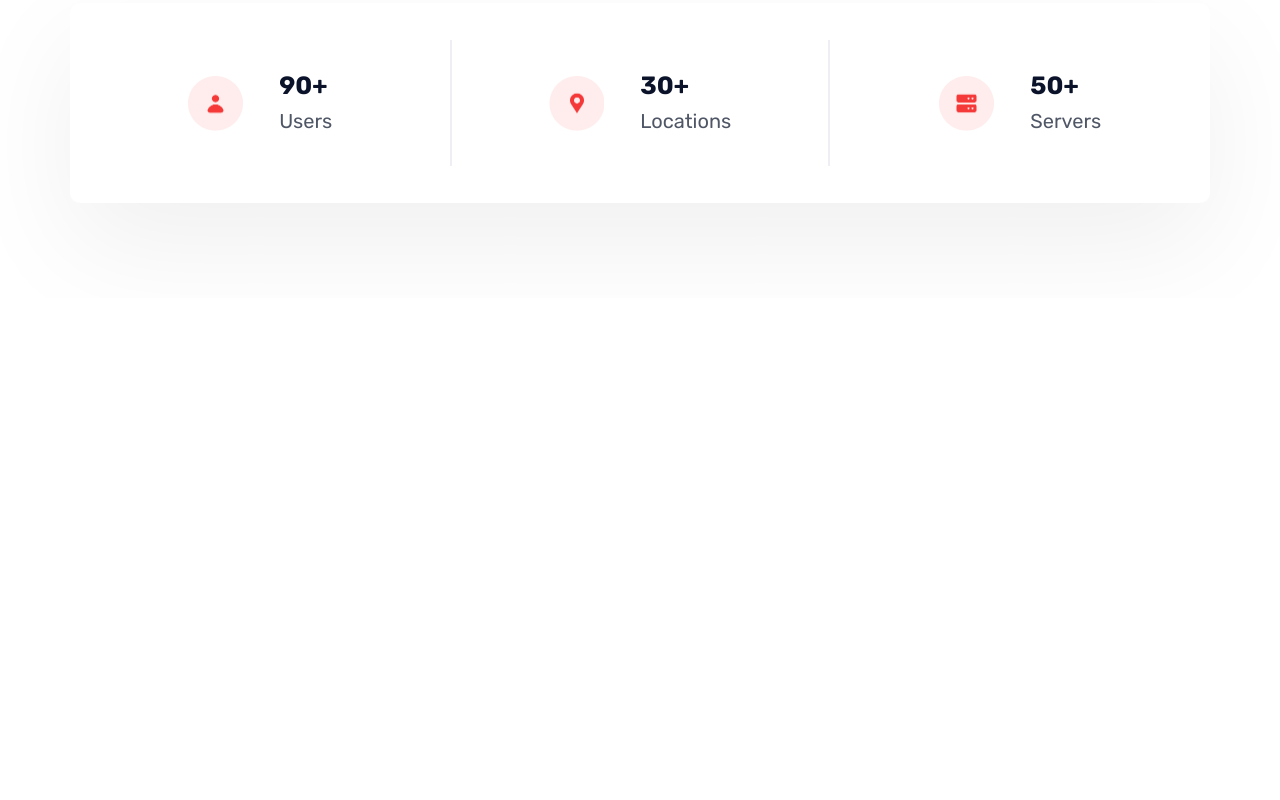
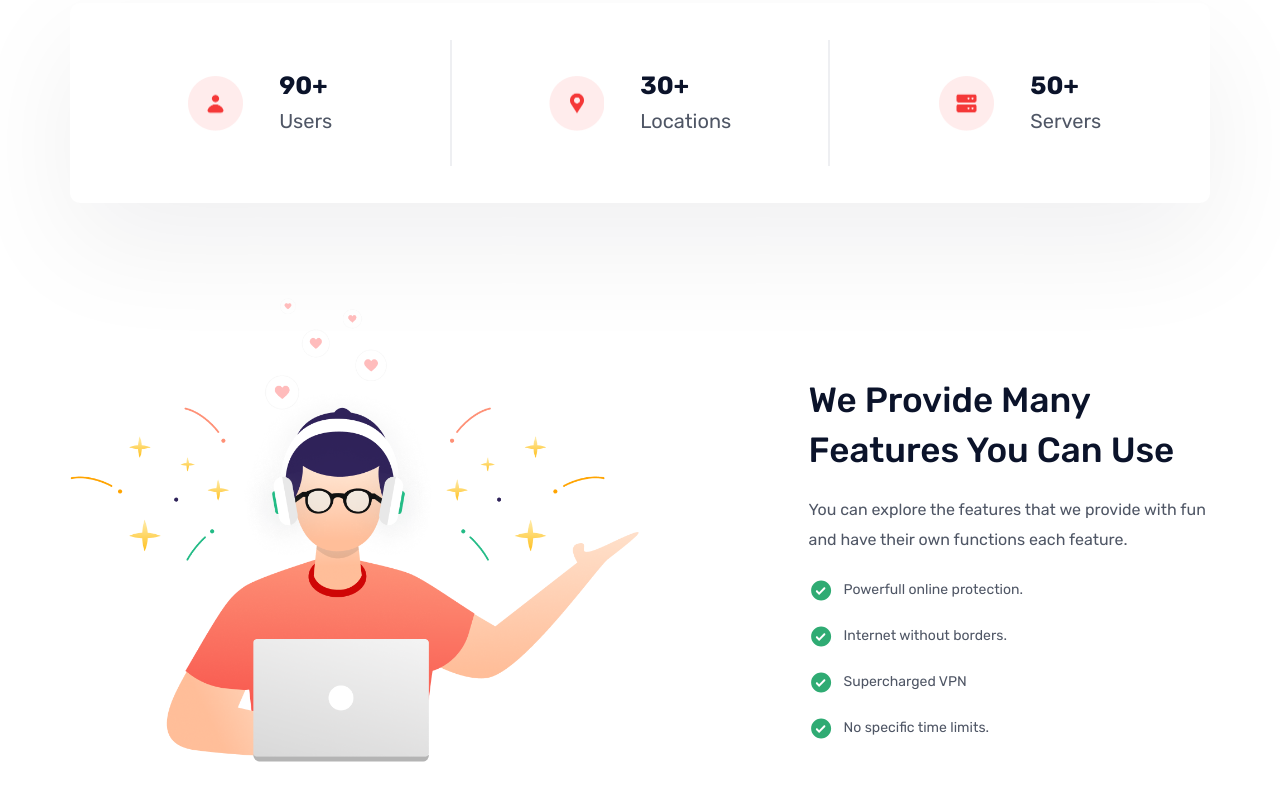
Before and after one commit to Congglee/coding-ui, a Next.js app in the folder lasles-vpn/: page / in a window 1280 px wide. Shown: the part 622-1422 px from the top of the page. Before the commit the page ends 920 px from the top, so only its background shows below. Built offline with nearby package versions, Linux system fonts and the light colour scheme.

Commit message:
Feature section

```diff
--- a/lasles-vpn/src/app/page.js
+++ b/lasles-vpn/src/app/page.js
@@ -1,3 +1,4 @@
+import FeatureSection from "@/components/feature-section/feature-section";
 import HeroSection from "@/components/hero-section/hero-section";
 import IntroSection from "@/components/intro-section/intro-section";
 
@@ -6,6 +7,7 @@ export default function Home() {
     <>
       <HeroSection />
       <IntroSection />
+      <FeatureSection />
     </>
   );
 }
--- /dev/null
+++ b/lasles-vpn/src/components/feature-section/feature-section.js
@@ -0,0 +1,53 @@
+import styles from "./feature-section.module.css";
+
+const features = [
+  {
+    icon: "./images/icon-check.svg",
+    text: "Powerfull online protection.",
+  },
+  {
+    icon: "./images/icon-check.svg",
+    text: "Internet without borders.",
+  },
+  {
+    icon: "./images/icon-check.svg",
+    text: "Supercharged VPN",
+  },
+  {
+    icon: "./images/icon-check.svg",
+    text: "No specific time limits.",
+  },
+];
+
+export default function FeatureSection() {
+  return (
+    <section className={styles.feature}>
+      <div className="container">
+        <div className={styles["feature-container"]}>
+          <div className={styles["feature-image"]}>
+            <img src="./images/feature-image.png" alt />
+          </div>
+          <div className={styles["feature-content"]}>
+            <h2 className="heading">We Provide Many Features You Can Use</h2>
+            <p className={`text ${styles["feature-desc"]}`}>
+              You can explore the features that we provide with fun and have
+              their own functions each feature.
+            </p>
+            <div className={`ul ${styles["feature-list"]}`}>
+              {features.map((feature, index) => (
+                <li className={styles["feature-item"]} key={index}>
+                  <img
+                    src={feature.icon}
+                    alt
+                    className={styles["feature-icon"]}
+                  />
+                  <span>{feature.text}</span>
+                </li>
+              ))}
+            </div>
+          </div>
+        </div>
+      </div>
+    </section>
+  );
+}
--- /dev/null
+++ b/lasles-vpn/src/components/feature-section/feature-section.module.css
@@ -0,0 +1,26 @@
+.feature {
+  padding-bottom: 130px;
+}
+
+.feature-container {
+  display: flex;
+  justify-content: space-between;
+  align-items: flex-end;
+  gap: 0 170px;
+}
+
+.feature-desc {
+  margin-bottom: 23px;
+}
+
+.feature-list {
+  list-style: none;
+}
+
+.feature-item {
+  display: flex;
+  align-items: center;
+  gap: 0 10px;
+  margin-bottom: 21px;
+  font-size: 14px;
+}
```
Also changed, not shown: lasles-vpn/public/favicon.svg (added).
